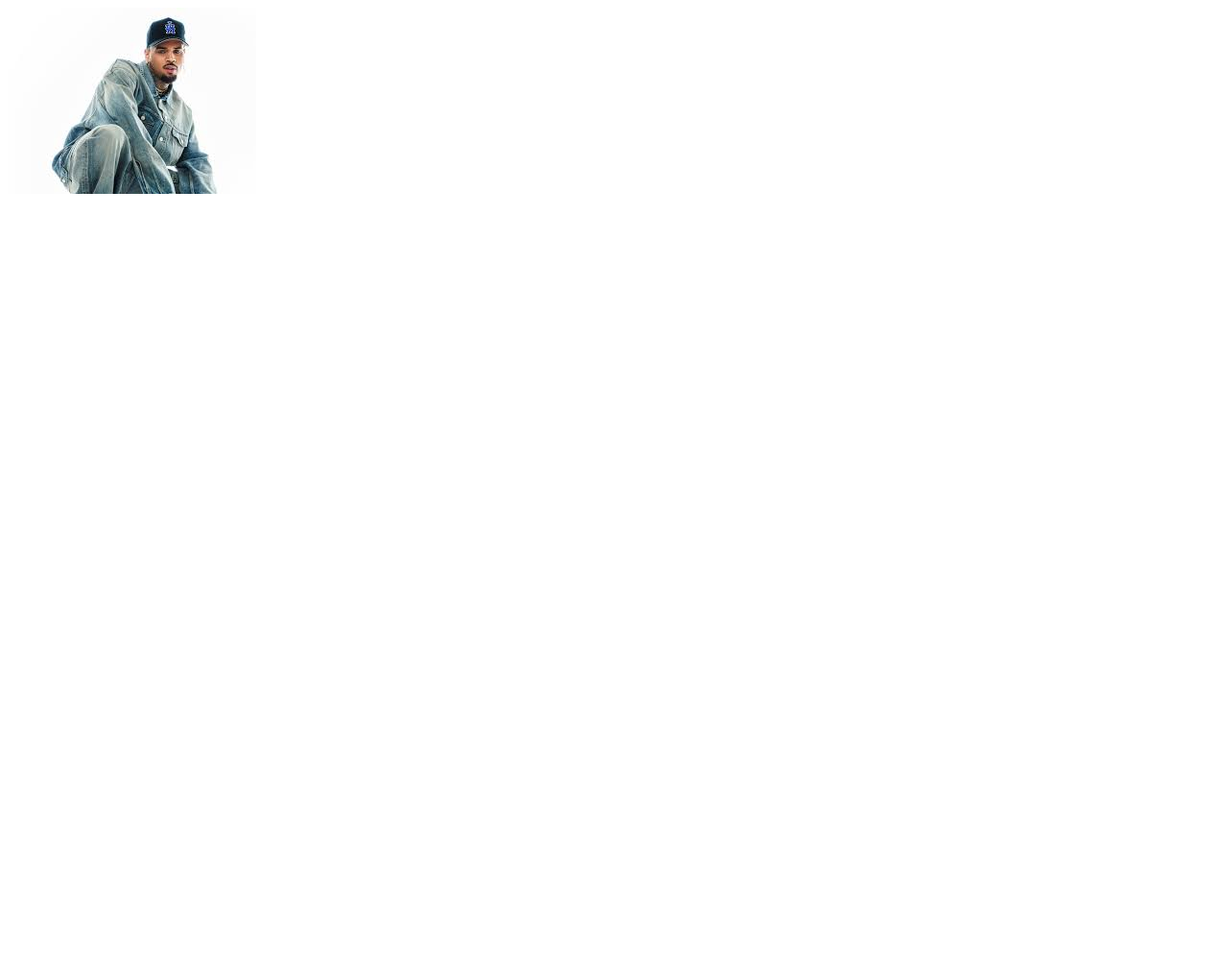
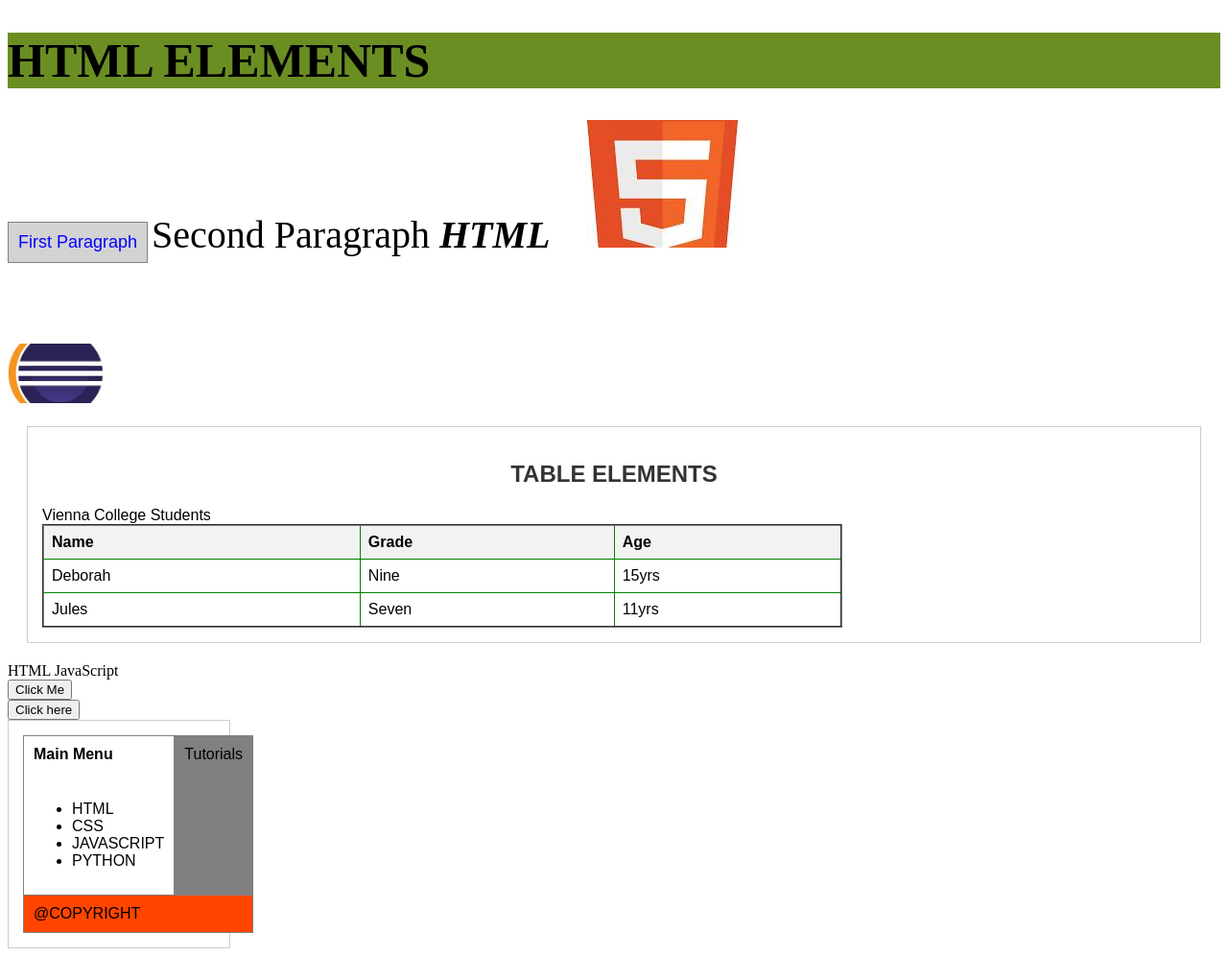
Before and after one commit to Debbielou/Learning-HTML, a plain HTML site: page index.html in a window 1280 px wide. Shown: the whole page at 96% size. Before the commit the page ends 800 px from the top, so only its background shows below. Drawn offline with Linux system fonts and the light colour scheme.

Commit message:
update on Learning HTML, Forms, & Responsive

```diff
--- a/first.js
+++ b/first.js
@@ -0,0 +1,10 @@
+const button = document.getElementById('myButton');
+
+button.addEventListener('click', function() {
+  alert('Button clicked!');
+  console.log("Button was clicked");
+});
+
+function message() {
+    alert("YESSS")
+}
--- a/index.html
+++ b/index.html
@@ -4,11 +4,68 @@
   <meta charset="UTF-8" />
   <meta http-equiv="X-UA-Compatible" content="ie=chrome" />
   <meta name="viewport" content="width=device-width, initial-scale=1.0" />
-  <title>Responsive Revision</title>
+  <title>HTML General</title>
   <link rel="stylesheet" href="style.css">
-  <script src="first.js" type="text/javascript"></script>
-</head>
+ </head>
 <body>
-  <img src="chris-brown.jpeg" alt="Mr.Handsome" style="max-width:100%;height:auto;">
+  <div>
+  <h1>HTML ELEMENTS</h1>
+  <P id="paragraph1">First Paragraph</P>
+  <p>Second Paragraph <b><i>HTML</i></b></p>
+  <!-- Responsive image -->
+  <img src="images/HTML.png" alt="HTML5" class="responsive-image"><br>
+  <!-- Non Responsive -->
+  <img src="eclipse.png" alt="eclipse" class="non-responsive">
+</div>
+<div class="vienna">
+  <h2>TABLE ELEMENTS</h2>
+  <caption>Vienna College Students</caption>
+  <table border="2px">
+    <tr >
+    <th>Name</th>
+    <th>Grade</th>
+    <th>Age</th>
+  </tr>
+  <tr>
+    <td>Deborah</td>
+    <td>Nine</td>
+    <td>15yrs</td>
+  </tr>
+  <tr>
+    <td>Jules</td>
+    <td>Seven</td>
+    <td>11yrs</td>
+  </tr>
+  </table>
+</div>
+<div>
+  <header>HTML JavaScript</header>
+  <button id="myButton">Click Me</button>
+</div>
+<div>
+  <button onclick="message()">Click here</button>
+</div>
+<script src="first.js"></script>
+<div class="menu">
+  <table border="1">
+  <tr>
+    <td>
+    <b>Main Menu</b><br>
+    <ul>
+      <li>HTML</li>
+      <li>CSS</li>
+      <li>JAVASCRIPT</li>
+      <li>PYTHON</li>
+    </ul>
+  </td>
+  <td class="tutorial">
+    Tutorials
+  </td>
+   </tr>
+   <td colspan="2" class="copyright">
+    @COPYRIGHT
+  </td>
+</table>
+</div>
 </body>
 </html>
--- a/style.css
+++ b/style.css
@@ -0,0 +1,138 @@
+#paragraph1 {
+    font-family: Arial, sans-serif;
+    font-size: 18px;
+    color: blue;
+    background-color: lightgray;
+    padding: 10px;
+    border: 1px solid gray;
+}
+.responsive-image {
+    max-width: 100%;
+    height: auto;
+
+}
+.non-responsive {
+    width: 100px;
+    height: auto;
+    padding-top: 50px;
+
+}
+
+.vienna {
+    font-family: sans-serif;
+    margin: 20px;
+    border: 1px solid #ccc;
+    padding: 15px;
+}
+
+.vienna h2 {
+    color: #333;
+    text-align: center;
+}
+
+.vienna table {
+    width: 70%;
+    border-collapse: collapse;
+}
+
+.vienna th,
+.vienna td {
+    border: 1px solid #ddd;
+    padding: 8px;
+    text-align: left;
+    border-color: green;
+}
+
+.vienna th {
+    background-color: #f2f2f2;
+}
+
+.vienna caption {
+    text-align: center;
+    padding: 10px;
+    font-weight: bold;
+}
+
+.menu{
+    font-family: sans-serif;
+    border: 1px solid #ccc;
+    padding: 15px;
+    width: 200px;
+}
+
+.menu table {
+    width: 100px;
+    border-collapse: collapse;
+
+}
+
+.menu td {
+    padding: 10px;
+    text-align: left;
+    vertical-align: top;
+}
+
+.menu b {
+    font-weight: bold;
+    display: block;
+    margin-bottom: 5px;
+}
+
+.tutorial {
+    background-color: blueviolet;
+    width: 1000px;
+
+}
+
+.copyright{
+    background-color: orangered;
+    text-align: center;
+}
+.deb {
+    width: 100%;
+    font-family: Verdana;
+}
+
+h1 {
+    font-size: 50px;
+    background-color: olivedrab;
+}
+
+.menu-container {
+    display: flex;
+}
+
+.menu-bar {
+    background-color: aqua;
+    padding: 10px;
+    width: 50%;
+    box-sizing: border-box;
+}
+
+.menu-title {
+    font-size: 40px;
+    padding: 10px;
+    display: inline-block;
+}
+
+.menu-items {
+    list-style-type: disc;
+    padding-top: 50px;
+    margin: 0;
+    font-size: 20px;
+}
+
+.menu-items li {
+    margin: 5px 0;
+}
+
+.tutorial {
+    background-color: gray;
+    width: 50%;
+    box-sizing: border-box;
+    padding: 10px;
+}
+p{
+font-size: 40px;
+display: inline-block;
+}
```
Also changed, not shown: layout.html (added, +32 -0 lines), responsive.html (deleted, +0 -19 lines), eclipse.png (added), images/HTML.png (added), images/chris-brown.jpeg (renamed from chris-brown.jpeg), images/lillies.png (renamed from lillies.png), 1 other file.
